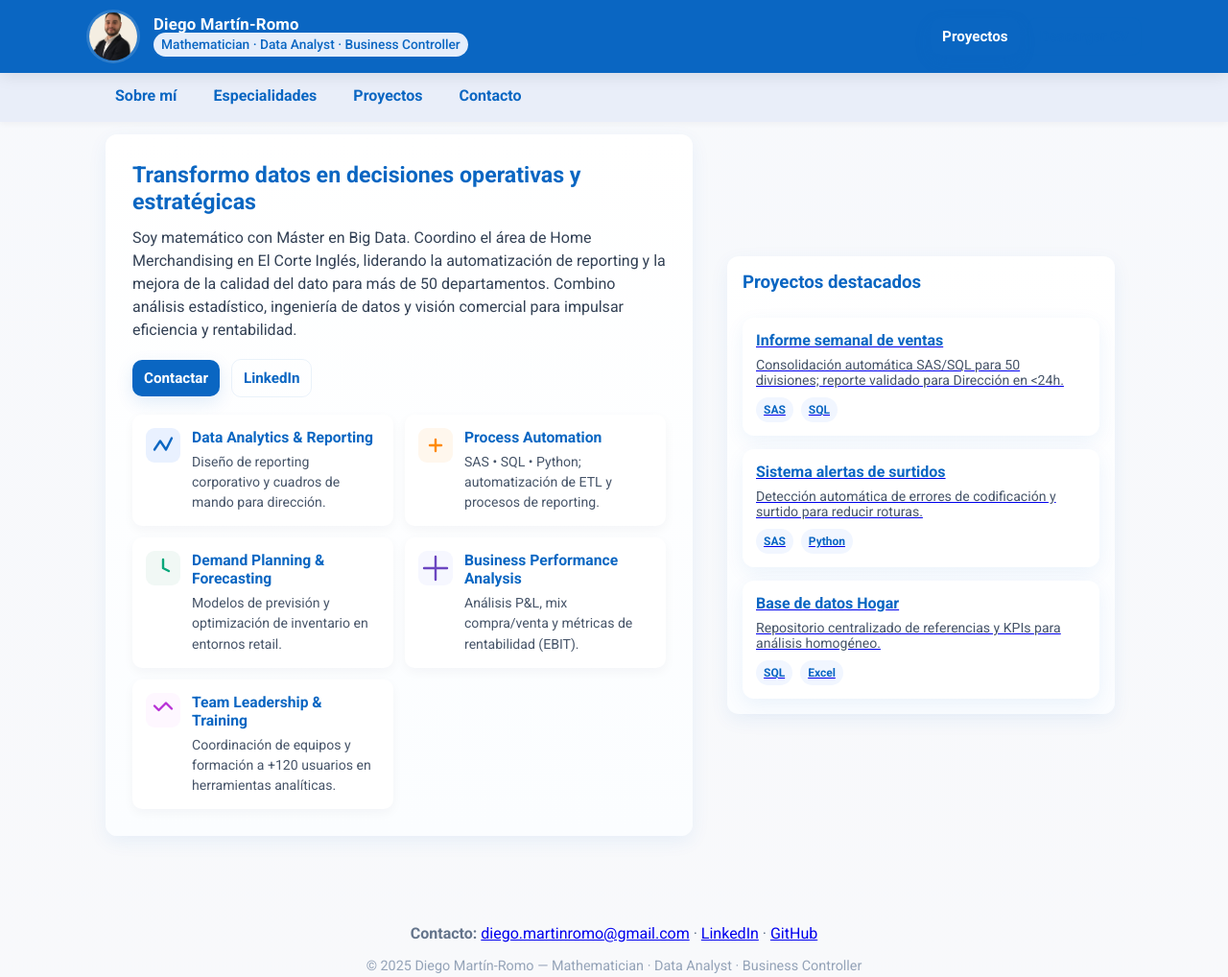
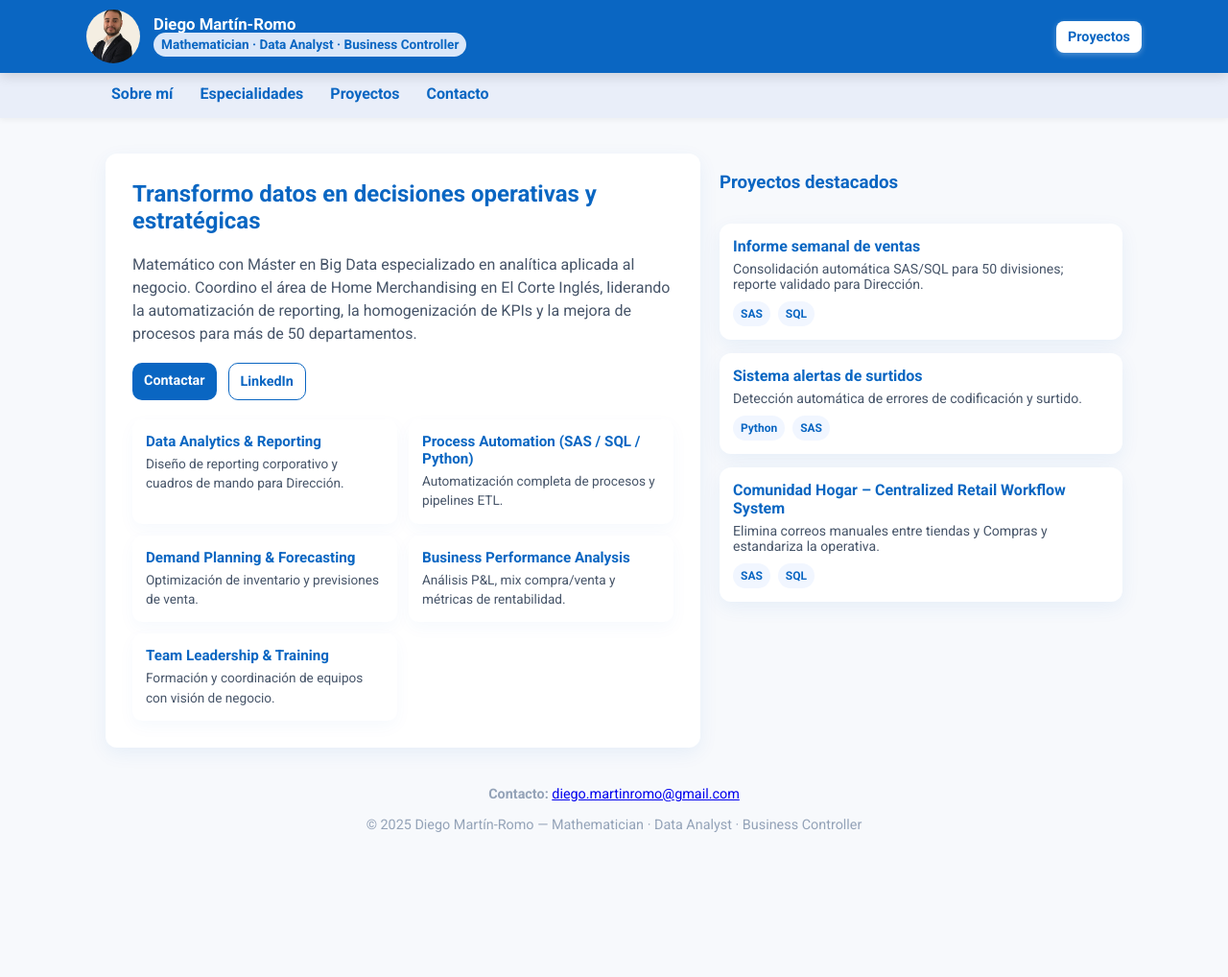
Before and after one commit to diegomartinromo/diegomartinromo.github.io, a plain HTML site: page index.html in a window 1280 px wide. Shown: the whole page at 96% size. After the commit the page ends 908 px from the top, so only its background shows below. Drawn offline with Linux system fonts and the light colour scheme.

Commit message:
Update index.html

```diff
--- a/index.html
+++ b/index.html
@@ -5,6 +5,7 @@
   <meta name="viewport" content="width=device-width,initial-scale=1" />
   <title>Diego Martín-Romo — Data & Business Analytics</title>
   <link href="https://fonts.googleapis.com/css2?family=Roboto:wght@400;500;700&display=swap" rel="stylesheet">
+
   <style>
     :root{
       --blue:#0A66C2;
@@ -13,173 +14,104 @@
       --text:#222;
       --radius:12px;
       --shadow: 0 6px 20px rgba(10,102,194,0.07);
-      --glass: rgba(255,255,255,0.6);
       --container:1100px;
     }
     *{box-sizing:border-box}
     body{
-      margin:0;
-      font-family: 'Roboto', sans-serif;
-      background:linear-gradient(180deg,#f7f9fc, #f8f9fb);
-      color:var(--text);
-      -webkit-font-smoothing:antialiased;
-      -moz-osx-font-smoothing:grayscale;
+      margin:0;font-family:'Roboto',sans-serif;background:#f7f9fc;color:var(--text);
     }
 
-    /* top fixed header (photo + name) */
-    .topbar {
-      position:fixed;
-      top:0;
-      left:0;
-      right:0;
-      display:flex;
-      align-items:center;
-      gap:18px;
-      padding:10px 20px;
-      background:var(--blue);
-      color:#fff;
-      z-index:1100;
-      box-shadow: 0 4px 16px rgba(0,0,0,0.08);
+    /* TOP BAR */
+    .topbar{
+      position:fixed;top:0;left:0;right:0;z-index:1000;
+      background:var(--blue);padding:10px 20px;box-shadow:0 4px 12px rgba(0,0,0,0.12);
+      display:flex;justify-content:center;
     }
-    .topbar .profile {
-      display:flex;
-      align-items:center;
-      gap:14px;
-      max-width:var(--container);
-      margin:0 auto;
-      width:100%;
+    .profile{
+      max-width:var(--container);width:100%;display:flex;align-items:center;gap:14px;color:#fff;
     }
-    .avatar{
-      width:56px;height:56px;border-radius:50%;flex-shrink:0;
-      overflow:hidden;border:3px solid rgba(255,255,255,0.12);
-      background:linear-gradient(180deg, rgba(255,255,255,0.04), rgba(255,255,255,0.02));
-      display:flex;align-items:center;justify-content:center;
+    .avatar{width:56px;height:56px;border-radius:50%;overflow:hidden}
+    .avatar img{width:100%;height:100%;object-fit:cover}
+    .title{display:flex;flex-direction:column;line-height:1}
+    .title .name{font-weight:700;font-size:1.05rem}
+    .title .tag{font-size:.85rem;opacity:0.9}
+
+    .btn{
+      margin-left:auto;text-decoration:none;background:#fff;color:var(--blue);
+      padding:8px 12px;border-radius:8px;font-weight:600;font-size:.9rem;
+      box-shadow:0 2px 6px rgba(255,255,255,0.3);
     }
-    .avatar img{width:100%;height:100%;object-fit:cover;display:block}
-    .title{
-      display:flex;flex-direction:column;line-height:1;
-    }
-    .title .name{font-weight:700;font-size:1.05rem;letter-spacing:0.2px}
-    .title .tag{font-weight:500;opacity:0.95;font-size:0.86rem}
 
-    /* second nav */
-    nav {
-      position: fixed;
-      top:72px;
-      left:0; right:0;
-      z-index:1090;
-      background:var(--muted);
-      backdrop-filter: blur(6px);
-      box-shadow: 0 2px 6px rgba(0,0,0,0.04);
+    /* NAV SECOND */
+    nav{
+      position:fixed;top:72px;left:0;right:0;background:var(--muted);
+      box-shadow:0 2px 6px rgba(0,0,0,0.05);z-index:900;
     }
     nav .wrap{
-      max-width:var(--container);
-      margin:0 auto;
-      padding:10px 20px;
-      display:flex;
-      gap:18px;
-      align-items:center;
+      max-width:var(--container);margin:0 auto;display:flex;gap:16px;padding:12px 20px;
     }
-    nav a{
-      text-decoration:none;color:var(--blue);font-weight:600;padding:8px 10px;border-radius:8px;
+    nav a{text-decoration:none;color:var(--blue);font-weight:600;padding:4px 6px}
+
+    /* MAIN */
+    main{margin-top:140px;max-width:var(--container);margin-left:auto;margin-right:auto;padding:20px}
+
+    /* HERO */
+    .hero{
+      display:grid;grid-template-columns:1fr 420px;gap:20px
     }
-    nav a:hover{background:rgba(10,102,194,0.06)}
+    .intro{
+      background:#fff;padding:28px;border-radius:var(--radius);box-shadow:var(--shadow)
+    }
+    .intro h1{color:var(--blue);margin-top:0;font-size:1.5rem}
+    .intro p{color:#475569;line-height:1.5}
 
-    /* page container (leave space for fixed header+nav) */
-    main{padding-top:140px;max-width:var(--container);margin:0 auto;padding-left:20px;padding-right:20px}
+    .cta-row{margin-top:18px;display:flex;gap:12px}
+    .cta{padding:10px 12px;border-radius:10px;text-decoration:none;font-weight:600;font-size:.9rem}
+    .cta.primary{background:var(--blue);color:#fff}
+    .cta.sec{border:1px solid var(--blue);color:var(--blue)}
 
-    /* hero */
-    .hero{
-      display:grid;
-      grid-template-columns: 1fr 420px;
-      gap:28px;
-      align-items:center;
-      margin-bottom:28px;
+    /* SPECIALTIES */
+    .specs{display:grid;grid-template-columns:repeat(2,1fr);gap:12px;margin-top:20px}
+    .spec{
+      background:#fff;padding:14px;border-radius:10px;box-shadow:0 6px 18px rgba(10,102,194,0.04);
+      transition:transform .18s
     }
-    .hero .intro{
-      background:linear-gradient(180deg, #fff, #fbfdff);
-      border-radius:var(--radius);
-      padding:28px;
-      box-shadow:var(--shadow);
-    }
-    .intro h1{margin:0;font-size:1.45rem;color:var(--blue)}
-    .intro p{margin:12px 0 0;line-height:1.5;color:#334155}
-    .cta-row{display:flex;gap:12px;margin-top:18px;align-items:center}
-    .btn{
-      display:inline-flex;align-items:center;gap:8px;padding:10px 12px;border-radius:10px;
-      background:var(--blue);color:#fff;text-decoration:none;font-weight:600;font-size:0.95rem;
-      box-shadow:0 6px 18px rgba(10,102,194,0.12);
-    }
-    .btn.secondary{
-      background:transparent;color:var(--blue);border:1px solid rgba(10,102,194,0.08);
-      box-shadow:none;
-    }
+    .spec:hover{transform:translateY(-6px)}
+    .spec h4{margin:0;color:var(--blue);font-size:.95rem}
+    .spec p{margin:4px 0 0;font-size:.85rem;color:#475569}
 
-    /* specialties */
-    .specs{
-      display:grid;
-      grid-template-columns:repeat(2,1fr);
-      gap:12px;margin-top:18px;
-    }
-    .spec{
-      background:var(--card-bg);padding:14px;border-radius:10px;box-shadow: 0 4px 12px rgba(16,24,40,0.04);
-      display:flex;gap:12px;align-items:flex-start;
-      transition: transform .18s ease, box-shadow .18s ease;
-    }
-    .spec:hover{transform:translateY(-6px);box-shadow:0 20px 40px rgba(10,102,194,0.08)}
-    .spec svg{flex-shrink:0;width:36px;height:36px}
-    .spec h4{margin:0;font-size:0.98rem;color:var(--blue)}
-    .spec p{margin:6px 0 0;font-size:0.88rem;color:#475569}
-
-    /* projects preview */
-    .projects {
-      margin-top:26px;
-      display:grid;gap:14px;
-      grid-template-columns: repeat(auto-fit,minmax(260px,1fr));
-    }
+    /* PROJECTS */
+    .projects{margin-top:32px;display:grid;grid-template-columns:repeat(auto-fit,minmax(260px,1fr));gap:14px}
     .proj{
-      background:white;border-radius:12px;padding:14px;box-shadow:var(--shadow);
-      transition: transform .18s ease;cursor:pointer;
+      background:#fff;padding:14px;border-radius:12px;box-shadow:var(--shadow);
+      transition:transform .18s;cursor:pointer;text-decoration:none;color:inherit
     }
     .proj:hover{transform:translateY(-6px)}
     .proj h3{margin:0;color:var(--blue);font-size:1rem}
-    .proj p{margin:8px 0 0;color:#475569;font-size:0.88rem}
-    .proj .tags{margin-top:10px;display:flex;gap:8px;flex-wrap:wrap}
-    .tag{font-size:12px;padding:6px 8px;border-radius:999px;background:#f1f6ff;color:var(--blue);font-weight:600}
+    .proj p{margin:6px 0 0;font-size:.88rem;color:#475569}
+    .tags{display:flex;gap:8px;flex-wrap:wrap;margin-top:10px}
+    .tag{background:#f1f6ff;color:var(--blue);padding:6px 8px;border-radius:999px;font-size:12px;font-weight:600}
 
-    /* footer */
-    footer{margin-top:36px;padding:40px 20px;text-align:center;color:#64748b}
+    footer{text-align:center;color:#94a3b8;margin:40px 0 20px;font-size:.9rem}
 
-    /* responsive */
-    @media(max-width:980px){
-      .hero{grid-template-columns: 1fr}
-      nav .wrap{justify-content:center}
-      .specs{grid-template-columns:1fr}
-    }
-    @media(max-width:520px){
-      .topbar .profile{gap:10px}
-      .title .name{font-size:.98rem}
-      .title .tag{font-size:.78rem}
-    }
+    @media(max-width:900px){.hero{grid-template-columns:1fr}}
+    @media(max-width:640px){.specs{grid-template-columns:1fr}}
   </style>
 </head>
+
 <body>
-
-  <!-- TOPBAR: photo + name (fixed) -->
+  <!-- TOP BAR -->
   <div class="topbar">
     <div class="profile">
-      <div class="avatar" aria-hidden="true">
+      <div class="avatar">
         <img src="https://raw.githubusercontent.com/diegomartinromo/diegomartinromo.github.io/main/FotoCV.jpg" alt="Diego Martín-Romo">
       </div>
-
       <div class="title">
         <div class="name">Diego Martín-Romo</div>
         <div class="tag">Mathematician · Data Analyst · Business Controller</div>
       </div>
-      <div style="margin-left:auto; display:flex; gap:8px; align-items:center">
+
       <a class="btn" href="proyectos.html">Proyectos</a>
-        <a class="btn secondary" href="https://raw.githubusercontent.com/diegomartinromo/diegomartinromo.github.io/main/CV_Diego_Martin-Romo.pdf" target="_blank">Descargar CV</a>
-      </div>
     </div>
   </div>
 
@@ -193,91 +125,60 @@
     </div>
   </nav>
 
+  <!-- MAIN CONTENT -->
   <main>
     <section class="hero" id="about">
       <div class="intro">
         <h1>Transformo datos en decisiones operativas y estratégicas</h1>
-        <p>Soy matemático con Máster en Big Data. Coordino el área de Home Merchandising en El Corte Inglés, liderando la automatización de reporting y la mejora de la calidad del dato para más de 50 departamentos. Combino análisis estadístico, ingeniería de datos y visión comercial para impulsar eficiencia y rentabilidad.</p>
+        <p>
+          Matemático con Máster en Big Data especializado en analítica aplicada al negocio.
+          Coordino el área de Home Merchandising en El Corte Inglés, liderando la automatización de reporting,
+          la homogenización de KPIs y la mejora de procesos para más de 50 departamentos.
+        </p>
 
         <div class="cta-row">
-          <a class="btn" href="mailto:diego.martinromo@gmail.com">Contactar</a>
-          <a class="btn secondary" href="https://www.linkedin.com/in/diego-martín-romo-moreno-61151763" target="_blank">LinkedIn</a>
+          <a class="cta primary" href="mailto:diego.martinromo@gmail.com">Contactar</a>
+          <a class="cta sec" href="https://www.linkedin.com/in/diego-martinromo" target="_blank">LinkedIn</a>
         </div>
 
-        <div id="skills" class="specs" style="margin-top:18px">
-          <div class="spec">
-            <svg viewBox="0 0 24 24" fill="none" xmlns="http://www.w3.org/2000/svg"><rect width="24" height="24" rx="6" fill="#e9f1ff"/><path d="M6 15l4-6 4 6 4-8" stroke="#0A66C2" stroke-width="1.6" stroke-linecap="round" stroke-linejoin="round"/></svg>
-            <div>
-              <h4>Data Analytics & Reporting</h4>
-              <p>Diseño de reporting corporativo y cuadros de mando para dirección.</p>
+        <div class="specs" id="skills">
+          <div class="spec"><h4>Data Analytics & Reporting</h4><p>Diseño de reporting corporativo y cuadros de mando para Dirección.</p></div>
+          <div class="spec"><h4>Process Automation (SAS / SQL / Python)</h4><p>Automatización completa de procesos y pipelines ETL.</p></div>
+          <div class="spec"><h4>Demand Planning & Forecasting</h4><p>Optimización de inventario y previsiones de venta.</p></div>
+          <div class="spec"><h4>Business Performance Analysis</h4><p>Análisis P&L, mix compra/venta y métricas de rentabilidad.</p></div>
+          <div class="spec"><h4>Team Leadership & Training</h4><p>Formación y coordinación de equipos con visión de negocio.</p></div>
         </div>
       </div>
 
-          <div class="spec">
-            <svg viewBox="0 0 24 24" fill="none"><rect width="24" height="24" rx="6" fill="#fff7ed"/><path d="M8 12h8M12 8v8" stroke="#ff8a00" stroke-width="1.6" stroke-linecap="round" stroke-linejoin="round"/></svg>
-            <div>
-              <h4>Process Automation</h4>
-              <p>SAS • SQL • Python; automatización de ETL y procesos de reporting.</p>
-            </div>
-          </div>
+      <aside>
+        <h3 style="color:var(--blue)">Proyectos destacados</h3>
+        <div class="projects" id="work">
 
-          <div class="spec">
-            <svg viewBox="0 0 24 24" fill="none"><rect width="24" height="24" rx="6" fill="#f1f8f5"/><path d="M12 6v6l4 2" stroke="#07a77a" stroke-width="1.6" stroke-linecap="round" stroke-linejoin="round"/></svg>
-            <div>
-              <h4>Demand Planning & Forecasting</h4>
-              <p>Modelos de previsión y optimización de inventario en entornos retail.</p>
-            </div>
-          </div>
-
-          <div class="spec">
-            <svg viewBox="0 0 24 24" fill="none"><rect width="24" height="24" rx="6" fill="#f6f7ff"/><path d="M4 12h16M12 4v16" stroke="#6b46c1" stroke-width="1.6" stroke-linecap="round"/></svg>
-            <div>
-              <h4>Business Performance Analysis</h4>
-              <p>Análisis P&L, mix compra/venta y métricas de rentabilidad (EBIT).</p>
-            </div>
-          </div>
-
-          <div class="spec">
-            <svg viewBox="0 0 24 24" fill="none"><rect width="24" height="24" rx="6" fill="#fef7ff"/><path d="M6 9l3 3 5-5 4 4" stroke="#b832d6" stroke-width="1.6" stroke-linecap="round" stroke-linejoin="round"/></svg>
-            <div>
-              <h4>Team Leadership & Training</h4>
-              <p>Coordinación de equipos y formación a +120 usuarios en herramientas analíticas.</p>
-            </div>
-          </div>
-        </div>
-      </div>
-
-      <aside style="padding:8px">
-        <div style="background:linear-gradient(180deg,#fff,#fbfdff);border-radius:12px;padding:16px;box-shadow:var(--shadow)">
-          <h3 style="margin:0 0 8px 0;color:var(--blue)">Proyectos destacados</h3>
-          <div class="projects" id="work">
           <a class="proj" href="proyectos.html#p1">
             <h3>Informe semanal de ventas</h3>
-              <p>Consolidación automática SAS/SQL para 50 divisiones; reporte validado para Dirección en <24h.</p>
+            <p>Consolidación automática SAS/SQL para 50 divisiones; reporte validado para Dirección.</p>
             <div class="tags"><span class="tag">SAS</span><span class="tag">SQL</span></div>
           </a>
 
           <a class="proj" href="proyectos.html#p2">
             <h3>Sistema alertas de surtidos</h3>
-              <p>Detección automática de errores de codificación y surtido para reducir roturas.</p>
-              <div class="tags"><span class="tag">SAS</span><span class="tag">Python</span></div>
+            <p>Detección automática de errores de codificación y surtido.</p>
+            <div class="tags"><span class="tag">Python</span><span class="tag">SAS</span></div>
           </a>
 
-            <a class="proj" href="proyectos.html#p3">
-              <h3>Base de datos Hogar</h3>
-              <p>Repositorio centralizado de referencias y KPIs para análisis homogéneo.</p>
-              <div class="tags"><span class="tag">SQL</span><span class="tag">Excel</span></div>
+          <a class="proj" href="proyectos.html#p6">
+            <h3>Comunidad Hogar – Centralized Retail Workflow System</h3>
+            <p>Elimina correos manuales entre tiendas y Compras y estandariza la operativa.</p>
+            <div class="tags"><span class="tag">SAS</span><span class="tag">SQL</span></div>
           </a>
-          </div>
+
         </div>
       </aside>
     </section>
 
     <footer id="contact">
-      <div style="max-width:900px;margin:0 auto">
-        <p><strong>Contacto:</strong> <a href="mailto:diego.martinromo@gmail.com">diego.martinromo@gmail.com</a> · <a href="https://www.linkedin.com/in/diego-martín-romo-moreno-61151763" target="_blank">LinkedIn</a> · <a href="https://github.com/diegomartinromo" target="_blank">GitHub</a></p>
-        <p style="font-size:0.9rem;color:#94a3b8">© 2025 Diego Martín-Romo — Mathematician · Data Analyst · Business Controller</p>
-      </div>
+      <p><strong>Contacto:</strong> <a href="mailto:diego.martinromo@gmail.com">diego.martinromo@gmail.com</a></p>
+      <p>© 2025 Diego Martín-Romo — Mathematician · Data Analyst · Business Controller</p>
     </footer>
   </main>
 </body>
```
Lines whose indentation alone changed are shown as unchanged.
